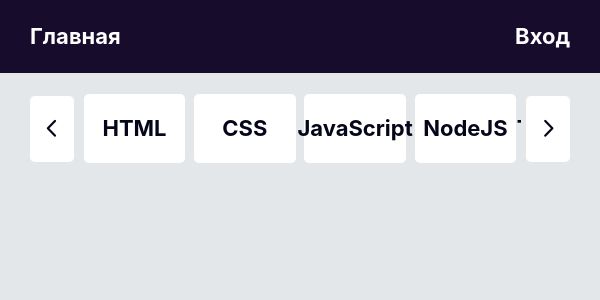
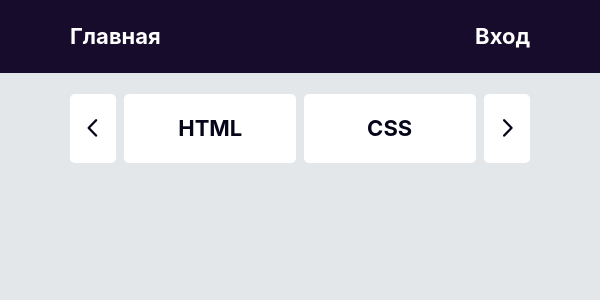
Before and after one commit to Erlinvig/WebHandbook, a Nuxt app: page / in a window 600 px wide. Shown: the top 300 px of the page. Built offline with nearby package versions, Linux system fonts and the light colour scheme.

Commit message:
feat(ui): technologies adaptive

```diff
--- a/components/main/technologies.vue
+++ b/components/main/technologies.vue
@@ -73,6 +73,7 @@
   }
 
   &__left, &__right {
+    font-size: 23px;
     display: flex;
     justify-content: center;
     align-self: center;
@@ -89,4 +90,38 @@
     margin-right: 0;
   }
 }
+
+@media (min-width: 1280px) {
+
+}
+
+@media (min-width: 992px) and (max-width: 1279px) {
+
+}
+
+@media (min-width: 768px) and (max-width: 991px) {
+  .technologies__item {
+    min-width: 31.4%;
+  }
+}
+
+@media (min-width: 480px) and (max-width: 767px) {
+  .technologies__item {
+    min-width: 48%;
+  }
+}
+
+@media (min-width: 320px) and (max-width: 479px) {
+  .technologies__item {
+    min-width: 90%;
+    margin: 0 5%;
+  }
+}
+
+@media (max-width: 319px) {
+  .technologies__item {
+    min-width: 90%;
+    margin: 0 5%;
+  }
+}
 </style>
--- a/components/navigation.vue
+++ b/components/navigation.vue
@@ -17,7 +17,7 @@
 <style lang="scss" scoped>
   .wrapper {
     background-color: #170c2b;
-    padding: 1.7em;
+    padding: 1.7em 0;
 
     .navigation {
       display: flex;
--- a/theme/adaptive.scss
+++ b/theme/adaptive.scss
@@ -16,9 +16,9 @@
   }
 }
 
-@media (min-width: 576px) and (max-width: 767px) {
+@media (min-width: 480px) and (max-width: 767px) {
   .container {
-    width: 540px;
+    width: 460px;
   }
 }
 
```
